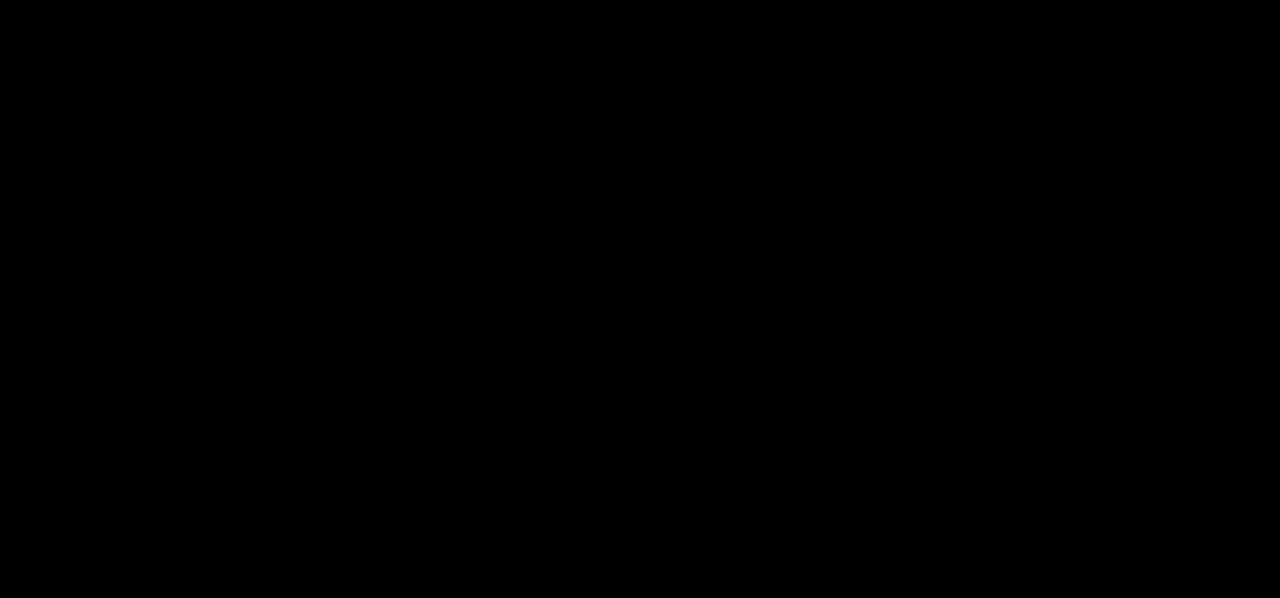
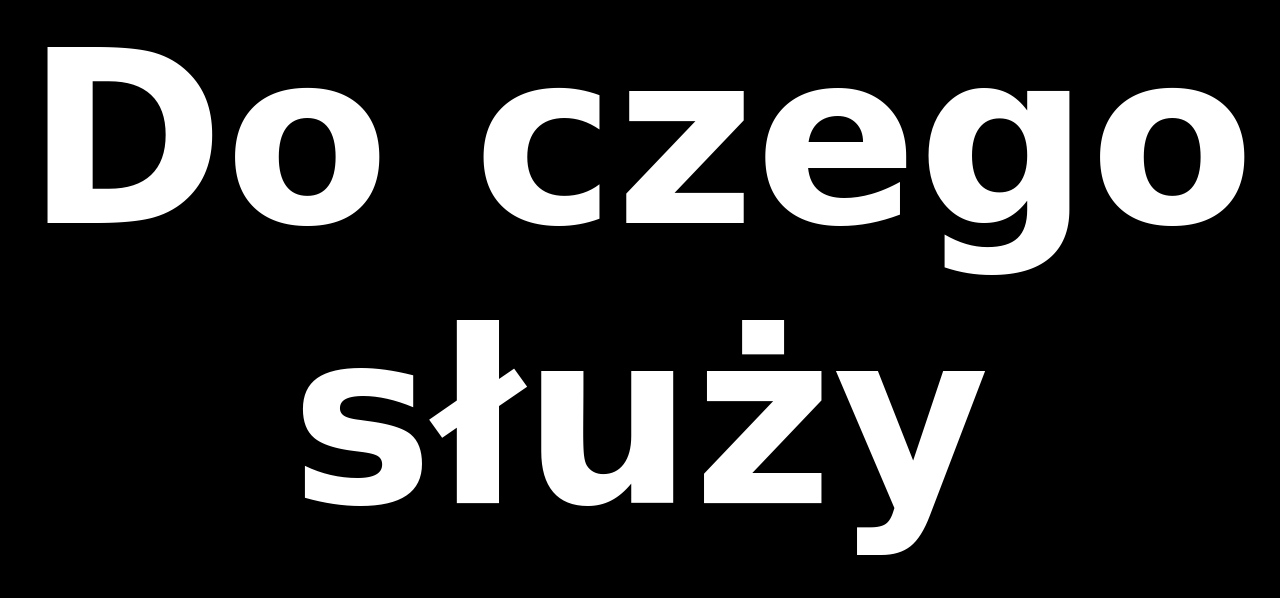
Before and after one commit to Szybet/do-czego-sluzy-drukarka-w-sieci, a plain HTML site: page index.html in a window 1280 px wide. Shown: the top 598 px of the page. Drawn offline with Linux system fonts and the light colour scheme.

Commit message:
Update index.html

```diff
--- a/index.html
+++ b/index.html
@@ -10,7 +10,6 @@
         html {
             min-height: 100%;
         }
-
         body {
             font-family: 'Brush Script MT', cursive;
             margin: 0;
@@ -18,25 +17,27 @@
             background-color: black;
             min-height: 100vh;
             overflow: hidden;
+            color: white;
         }
 
         h1 {
             margin-top: 0;
-            font-size: 3em;
+            font-size: 15em;
             text-align: center;
         }
 
         p {
-            font-size: 2em;
+            font-size: 10em;
             line-height: 1.5;
             text-align: center;
         }
 
         blockquote {
             font-style: italic;
-            font-size: 1.5em;
-            margin-left: 13em;
-            margin-right: 13em;
+            font-size: 6em;
+            margin-left: 4em;
+            margin-right: 4em;
+            text-align: center;
         }
 
         img {
```
